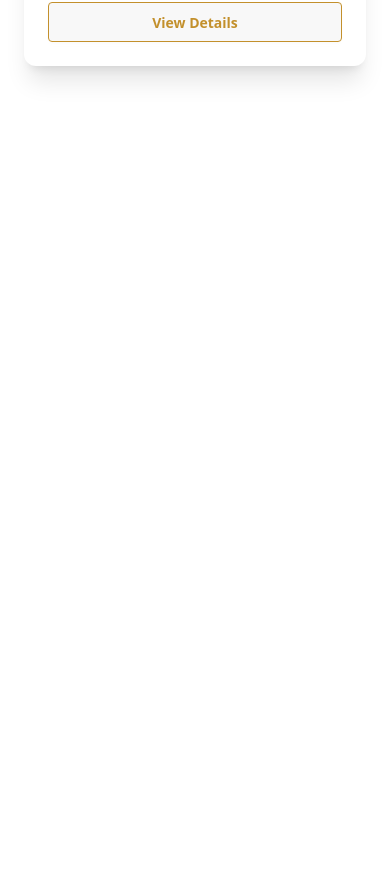
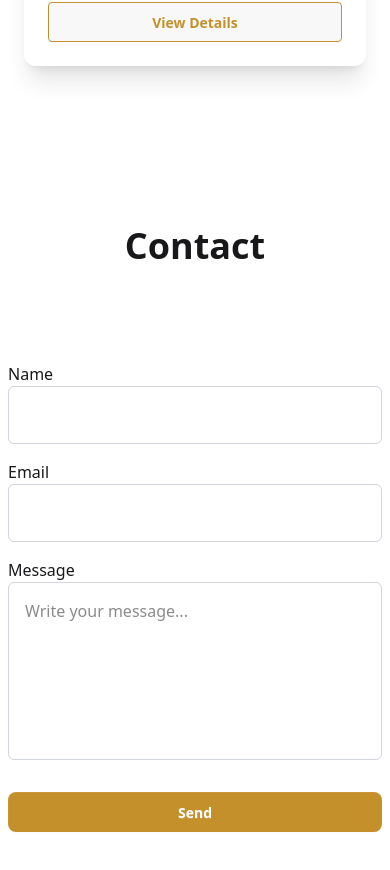
Before and after one commit to Sadia126/Portfolio, a React (Vite) app: page / in a window 390 px wide. Shown: the part 5098-5968 px from the top of the page. Before the commit the page ends 5252 px from the top, so only its background shows below. Built offline with nearby package versions, Linux system fonts and the light colour scheme.

Commit message:
Create responsive contact form

```diff
--- a/package.json
+++ b/package.json
@@ -10,6 +10,7 @@
     "preview": "vite preview"
   },
   "dependencies": {
+    "@emailjs/browser": "^4.4.1",
     "localforage": "^1.10.0",
     "match-sorter": "^8.0.3",
     "react": "^19.1.0",
--- /dev/null
+++ b/src/Pages/Home/Contact/Contact.jsx
@@ -0,0 +1,83 @@
+/* eslint-disable no-unused-vars */
+import { useRef } from "react";
+import emailjs from "@emailjs/browser";
+import toast from "react-hot-toast";
+
+const Contact = () => {
+  const form = useRef();
+
+  const sendEmail = (e) => {
+    e.preventDefault();
+
+    if (
+      !form.current.from_name.value ||
+      !form.current.from_email.value ||
+      !form.current.message.value
+    ) {
+      toast.error("Please fill in all fields.");
+      return;
+    }
+
+    emailjs
+      .sendForm(
+        "service_6yztckl",
+        "template_bpew9ea",
+        form.current,
+        "t1ITBz3kJjw8j3IKP"
+      )
+      .then(
+        (result) => {
+          toast.success("Message sent successfully!");
+        },
+        (error) => {
+          toast.error("Failed to send message!");
+          console.error("EmailJS Error:", error);
+        }
+      );
+  };
+
+  return (
+    <div
+      className="flex justify-center items-center contact mb-24"
+      id="contact"
+    >
+      <div className="w-96">
+        <h1 className="text-4xl font-bold text-center mt-20 mb-20 ">Contact</h1>
+        <form
+          className="flex flex-col w-full text-base"
+          ref={form}
+          onSubmit={sendEmail}
+        >
+          <label className="mt-4">Name</label>
+          <input
+            type="text"
+            name="name"
+            className="w-full h-6 p-7 outline-none rounded-md border border-gray-300 focus:border-teal-500"
+          />
+          <label className="mt-4">Email</label>
+          <input
+            type="email"
+            name="email"
+            className="w-full h-6 p-7 outline-none rounded-md border border-gray-300 focus:border-teal-500"
+          />
+          <label className="mt-4">Message</label>
+          <textarea
+            name="message"
+            rows="6"
+            placeholder="Write your message..."
+            className="w-full p-4 outline-none rounded-md border border-gray-300 focus:border-teal-500 resize-none"
+          />
+
+          <input
+            type="submit"
+            value="Send"
+            className="mt-8 cursor-pointer bg-[#c3902c] hover:bg-[#c3902c] text-white
+             border-none rounded-lg h-10 btn "
+          />
+        </form>
+      </div>
+    </div>
+  );
+};
+
+export default Contact;
--- a/src/Pages/Home/Home/Home.jsx
+++ b/src/Pages/Home/Home/Home.jsx
@@ -5,6 +5,7 @@ import AboutMe from '../Aboutme/Aboutme';
 import Skill from '../Skill/Skill';
 import Eduction from '../Education/Education';
 import Project from '../Project/Project';
+import Contact from '../Contact/Contact';
 
 const Home = () => {
     return (
@@ -15,6 +16,7 @@ const Home = () => {
             <Skill></Skill>
             <Eduction></Eduction>
             <Project></Project>
+            <Contact></Contact>
         </>
     );
 };
```
Also changed, not shown: 1 other file (tests, documents, lock files or other folders).
